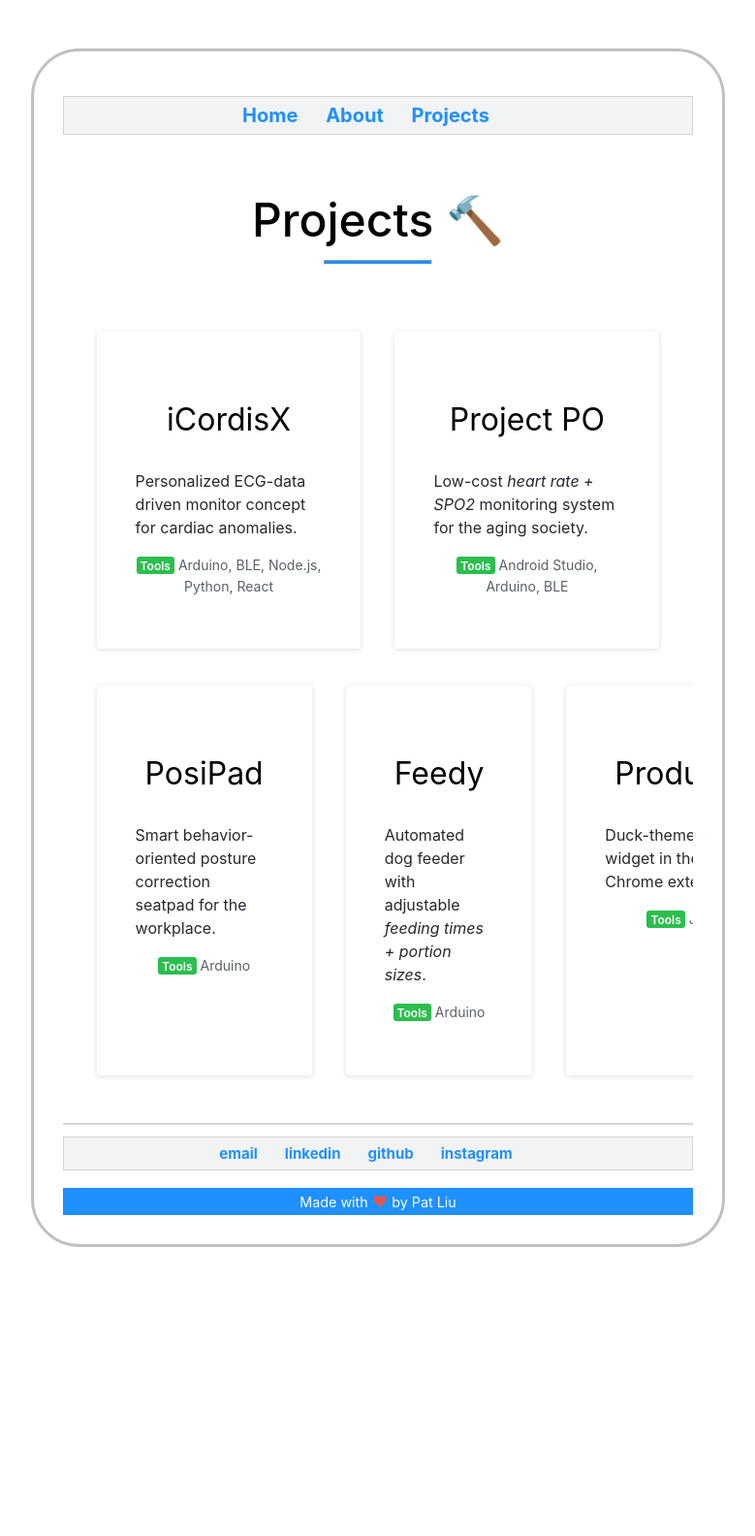
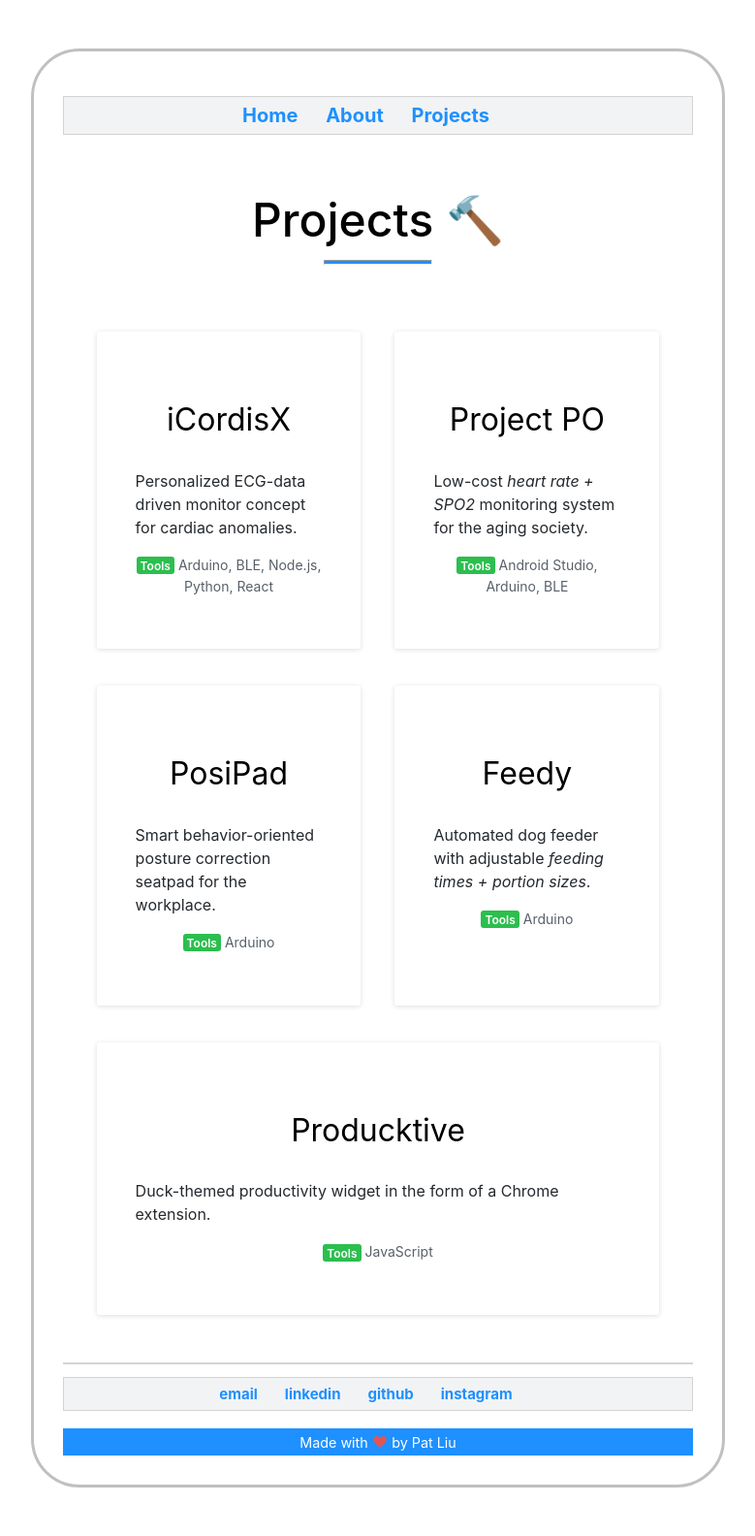
Before and after one commit to pat-liu/WebsiteV1, a Jekyll site: the page built from projects/index.html, in a window 1280 px wide. Shown: the whole page at 97% size, without its empty margins (250-1029 px from the left). Built offline with Jekyll 4.4.1, drawn with Linux system fonts in a browser that asks for light colours; before the commit the page ends 1336 px from its top, so only the background shows below that.

Commit message:
Update index.html

```diff
--- a/projects/index.html
+++ b/projects/index.html
@@ -51,7 +51,10 @@ title: Projects
         <a href ="./autopetfeeder" style="line-height: 2em"></a>
     </div>
 
-    <div class="box">
+</div>
+
+<div class="flexbox">
+      <div class="box">
         <h1 class="projectheader">Producktive</h1>
         <p class="projecttext" style="text-align: left">Duck-themed productivity widget in the form of a Chrome extension.</p>
         <p class="projecttext" style="font-size: 14px !important;color: #586069 !important;text-align: center">
@@ -59,8 +62,7 @@ title: Projects
         </p>
         <a href ="./autopetfeeder" style="line-height: 2em"></a>
     </div>
-
-</div>
+ </div>
     <!--
     <a href = "./icordisx.html"><div id="rectangle"><p>iCordisX</p></div></a>
  <a href = "./projectpoe.html"><div id="rectangle"><p>Project POE</p></div></a>
```
